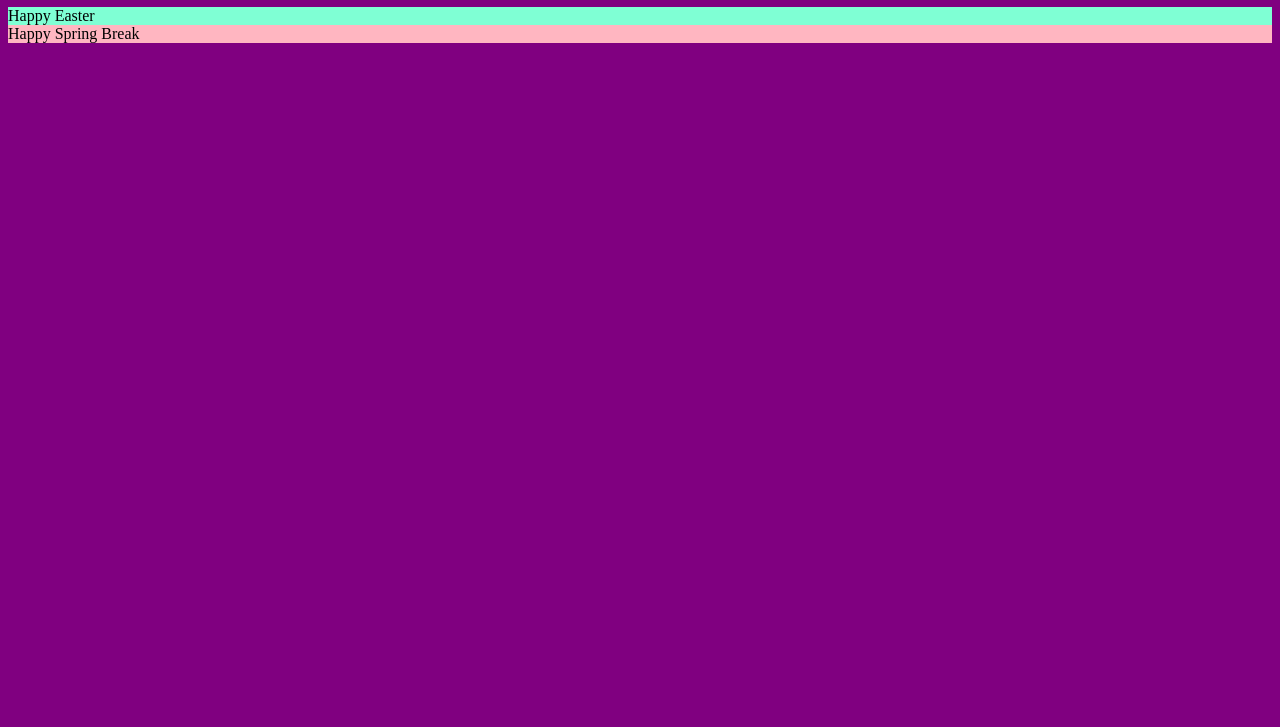
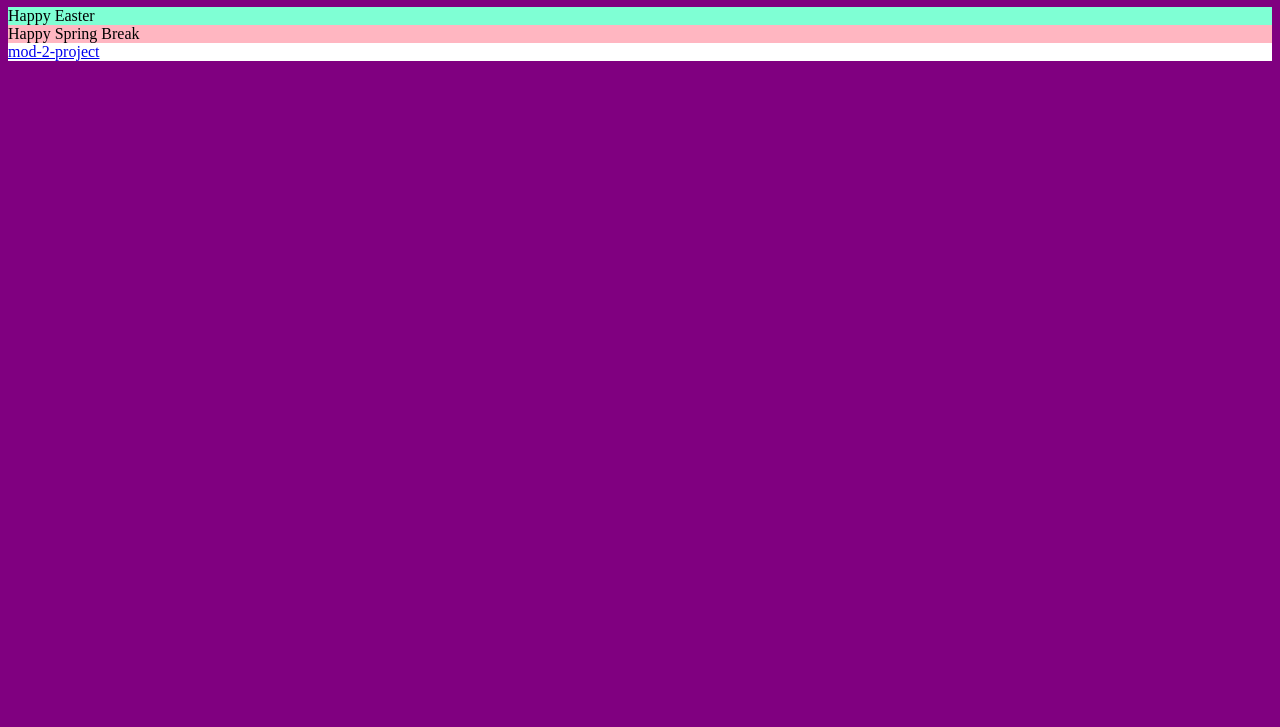
Before and after one commit to cadet86/coursera-test-site, a plain HTML site: page index.html in a window 1280 px wide. Shown: the part 73-800 px from the top of the page. Drawn offline with Linux system fonts and the light colour scheme.

Commit message:
add link to main page for mod 2 project

```diff
--- a/index.html
+++ b/index.html
@@ -9,5 +9,6 @@
 <h1 style="color:powderblue;">Hello World</h1>
 <div style="background-color:aquamarine;">Happy Easter</div>
 <div style="background-color:lightpink;">Happy Spring Break</div>
+<div style="background-color: white;"><a href="https://cadet86.github.io/coursera-test-site/mod-2-project/index.html">mod-2-project</div>
 </body>
 </html>
```
